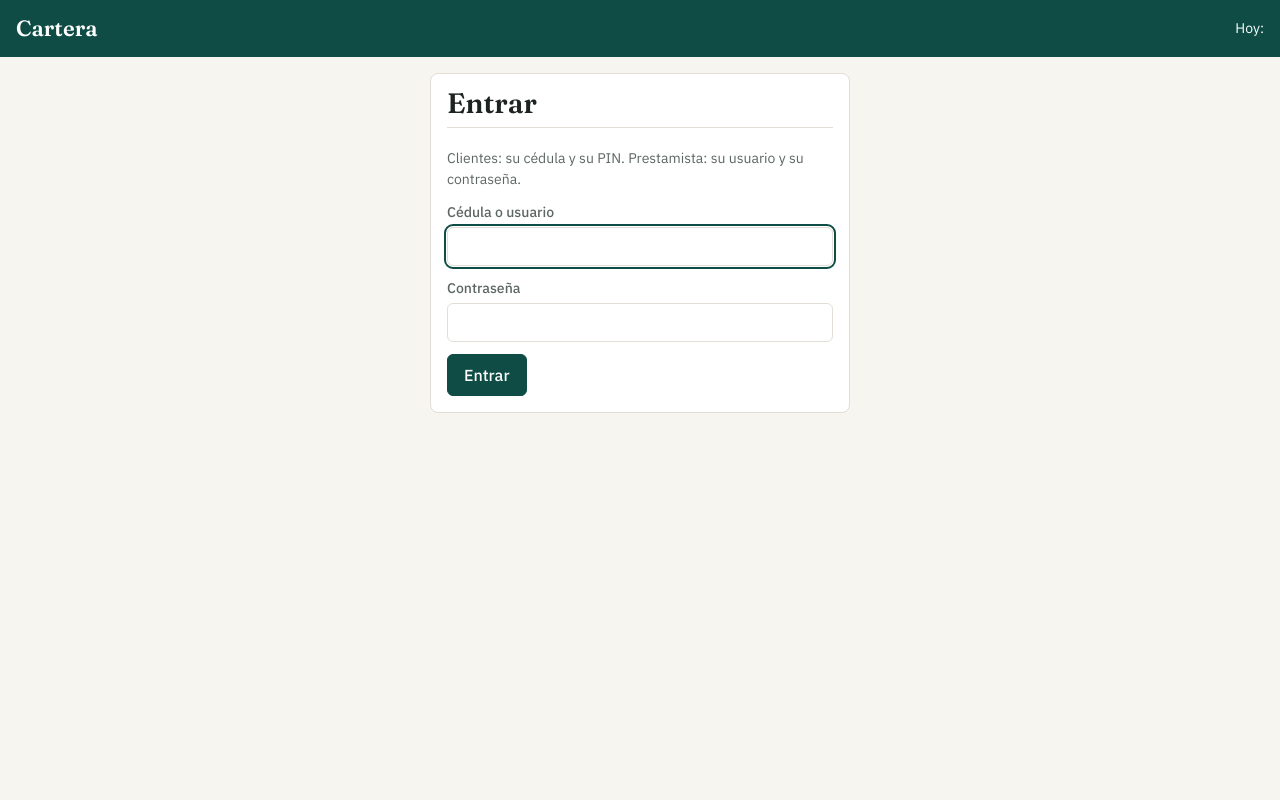
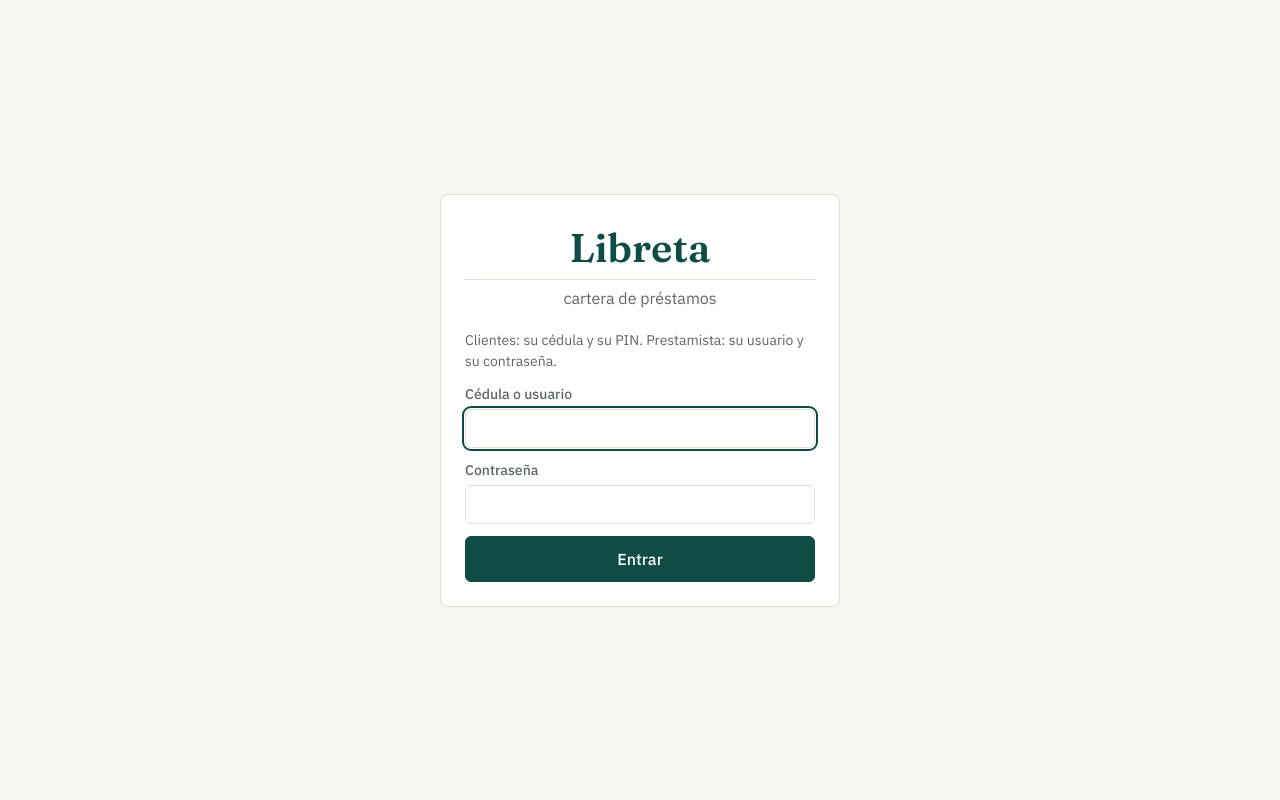
Before and after one commit to Juand13go/cartera-prestamos, a Spring app: template src/main/resources/templates/login.html in a window 1280 px wide. Run offline with Thymeleaf, Linux system fonts and the light colour scheme; the template is opened without the code that fills it, so the values that code supplies are empty; database files in the repository are not loaded.

Commit message:
feat(web): rediseña la barra superior y el login
La barra avisa cuando la fecha es simulada para que en la demo no se confunda con la fecha real.

```diff
--- a/src/main/resources/static/css/estilos.css
+++ b/src/main/resources/static/css/estilos.css
@@ -114,6 +114,8 @@ section {
 .menu .marca { font-family: var(--letra-titulos); font-weight: 600; font-size: 22px; }
 .menu nav { display: flex; gap: 16px; }
 .menu .hoy { margin-left: auto; font-size: 14px; }
+/* Fecha simulada en la demo: fondo ámbar para que nadie la confunda con la real. */
+.menu .hoy.simulada { background: var(--ambar); color: var(--texto); padding: 2px 10px; border-radius: 6px; }
 .menu .salir { display: flex; align-items: center; gap: 8px; margin: 0; font-size: 14px; }
 .menu .salir button { color: #fff; border-color: #fff; padding: 4px 10px; }
 
@@ -246,8 +248,13 @@ section > form.no-imprimir { margin-top: 12px; }
 .aviso.exito { background: var(--pagada-fondo); color: var(--pagada-texto); }
 .aviso.error { background: var(--mora-fondo); color: var(--mora-texto); }
 
-/* ---------- Login ---------- */
-.entrar { max-width: 420px; margin: 0 auto; }
+/* ---------- Login: una tarjeta centrada en la pantalla ---------- */
+.pagina-entrar main { min-height: 100vh; display: flex; align-items: center; justify-content: center; }
+.entrar { width: 100%; max-width: 400px; padding: 28px 24px 24px; margin: 0; }
+.entrar .marca-grande { margin: 0; text-align: center; font-size: 40px; color: var(--tinta); }
+.entrar .subtitulo { margin: 6px 0 20px; text-align: center; color: var(--suave); }
+.entrar .fecha-entrar { margin: 16px 0 0; text-align: center; }
+button.bloque { width: 100%; padding: 10px 16px; }
 
 /* ---------- Barra de progreso del portal del cliente ---------- */
 .progreso { display: flex; align-items: center; gap: 12px; margin: 8px 0; }
--- a/src/main/resources/templates/error/403.html
+++ b/src/main/resources/templates/error/403.html
@@ -3,7 +3,7 @@
 <!-- Spring Boot muestra esta página cuando una petición termina en 403 (por ejemplo, la bloqueó el interceptor de roles). -->
 <head th:replace="~{fragmentos :: cabeza('Sin permiso')}"></head>
 <body>
-<header class="menu"><a class="marca" th:href="@{/}">Cartera</a></header>
+<header class="menu"><a class="marca" th:href="@{/}">Libreta</a></header>
 <main>
     <section>
         <h1>No tiene permiso para ver esta página</h1>
--- a/src/main/resources/templates/fragmentos.html
+++ b/src/main/resources/templates/fragmentos.html
@@ -5,14 +5,14 @@
 <head th:fragment="cabeza(titulo)">
     <meta charset="UTF-8">
     <meta name="viewport" content="width=device-width, initial-scale=1">
-    <title th:text="${titulo} + ' · Cartera'">Cartera</title>
+    <title th:text="${titulo} + ' · Libreta'">Libreta</title>
     <link rel="stylesheet" th:href="@{/css/estilos.css}">
 </head>
 
 <body>
 
 <header th:fragment="menu" class="menu">
-    <a class="marca" th:href="@{/}">Cartera</a>
+    <a class="marca" th:href="@{/}">Libreta</a>
     <!-- El menú depende del rol; el interceptor de roles es el que de verdad bloquea en el backend. -->
     <nav th:if="${usuario != null and usuario.esPrestamista()}">
         <a th:href="@{/}">Panel</a>
@@ -21,7 +21,9 @@
     <nav th:if="${usuario != null and usuario.esCliente()}">
         <a th:href="@{/mis-prestamos}">Mis préstamos</a>
     </nav>
-    <span class="hoy">Hoy: <strong th:text="${#temporals.format(hoy, 'dd/MM/yyyy')}">14/11/2026</strong></span>
+    <!-- Si la fecha es simulada (app.fecha-simulada) se dice claramente, sobre fondo ámbar. -->
+    <span class="hoy" th:unless="${fechaSimulada}">Hoy: <strong th:text="${#temporals.format(hoy, 'dd/MM/yyyy')}">14/11/2026</strong></span>
+    <span class="hoy simulada" th:if="${fechaSimulada}">Hoy (simulado): <strong th:text="${#temporals.format(hoy, 'dd/MM/yyyy')}">20/01/2027</strong></span>
     <form th:if="${usuario != null}" class="salir" th:action="@{/salir}" method="post">
         <span th:text="${usuario.nombre}">Laura</span>
         <button type="submit" class="secundario">Salir</button>
--- a/src/main/resources/templates/login.html
+++ b/src/main/resources/templates/login.html
@@ -1,13 +1,13 @@
 <!DOCTYPE html>
 <html lang="es" xmlns:th="http://www.thymeleaf.org">
 <head th:replace="~{fragmentos :: cabeza('Entrar')}"></head>
-<body>
-<header th:replace="~{fragmentos :: menu}"></header>
+<body class="pagina-entrar">
 
 <main>
     <!-- Un solo formulario: el sistema deduce si es el prestamista o un cliente a partir de la cuenta. -->
     <section class="entrar">
-        <h1>Entrar</h1>
+        <h1 class="marca-grande">Libreta</h1>
+        <p class="subtitulo">cartera de préstamos</p>
         <div th:replace="~{fragmentos :: mensajes}"></div>
         <p class="nota">Clientes: su cédula y su PIN. Prestamista: su usuario y su contraseña.</p>
         <form class="formulario" th:action="@{/login}" method="post">
@@ -15,8 +15,10 @@
                 <input type="text" name="identificador" th:value="${identificadorEscrito}" autocomplete="username" required autofocus></label>
             <label class="ancho">Contraseña
                 <input type="password" name="clave" autocomplete="current-password" required></label>
-            <div class="acciones ancho"><button type="submit">Entrar</button></div>
+            <div class="ancho"><button type="submit" class="bloque">Entrar</button></div>
         </form>
+        <p class="nota fecha-entrar" th:if="${fechaSimulada}"
+           th:text="'Hoy (simulado): ' + ${#temporals.format(hoy, 'dd/MM/yyyy')}">Hoy (simulado): 20/01/2027</p>
     </section>
 </main>
 </body>
```
Also changed, not shown: src/main/java/io/github/juand13go/cartera/adaptadores/web/ModeloComun.java (+14 -2 lines), 1 other file.
